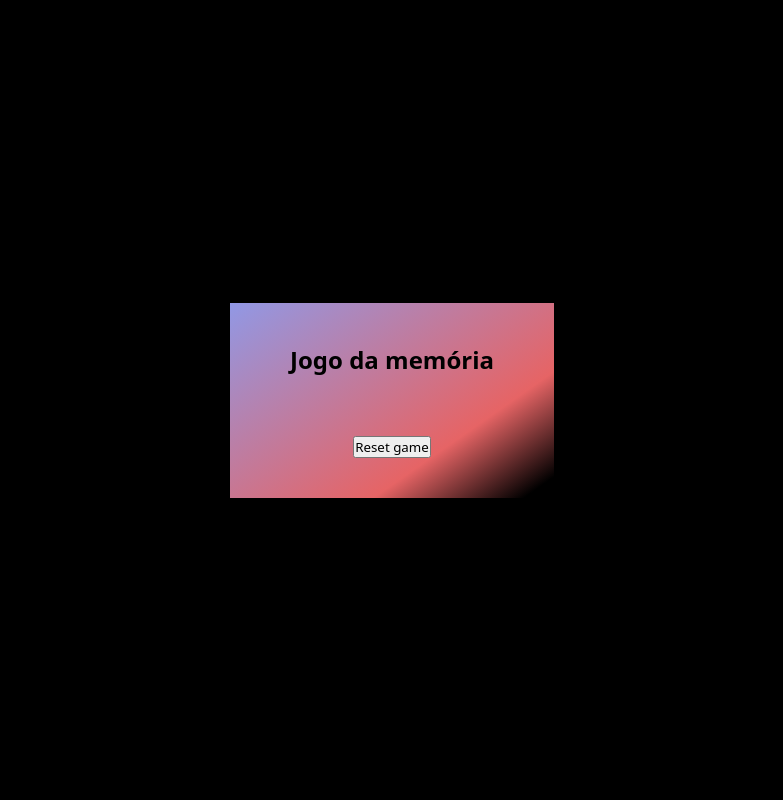
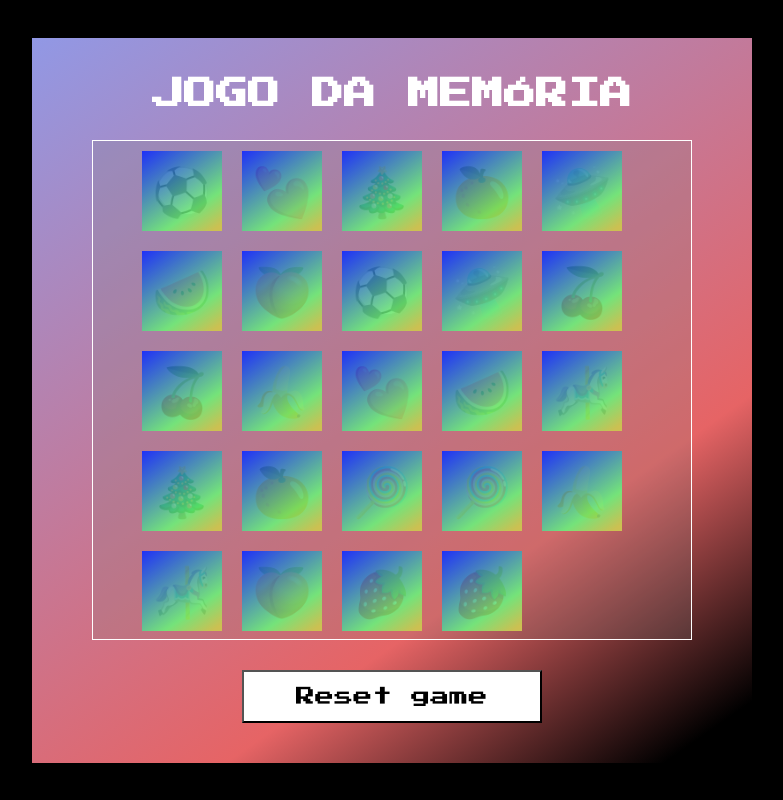
Before and after one commit to Linquest/jogo-memoria, a plain HTML site: page index.html in a window 1280 px wide. Shown: the whole page, without its empty margins (248-1031 px from the left). Drawn offline with Linux system fonts and the light colour scheme.

Commit message:
feat: funções para virar cards com css

```diff
--- a/index.html
+++ b/index.html
@@ -6,6 +6,12 @@
 		<title>Jogo da memória</title>
 		<link rel="stylesheet" href="./src/styles/reset.css" />
 		<link rel="stylesheet" href="./src/styles/main.css" />
+        <link rel="preconnect" href="https://fonts.googleapis.com" />
+		<link rel="preconnect" href="https://fonts.gstatic.com" crossorigin />
+		<link
+			href="https://fonts.googleapis.com/css2?family=Press+Start+2P&display=swap"
+			rel="stylesheet"
+		/>
 	</head>
 	<body>
 		<div class="container">
--- a/src/scripts/engine.js
+++ b/src/scripts/engine.js
@@ -0,0 +1,65 @@
+const emojis = [
+    "🛸",
+    "🛸",
+    "🎠",
+    "🎠",
+    "💕",
+    "💕",
+    "🎄",
+    "🎄",
+    "⚽",
+    "⚽",
+    "🍭",
+    "🍭",
+    "🍓",
+    "🍓",
+    "🍒",
+    "🍒",
+    "🍑",
+    "🍑",
+    "🍊",
+    "🍊",
+    "🍉",
+    "🍉",
+    "🍌",
+    "🍌",
+]
+let openCards = []
+
+// let shuffledEmojis = emojis.sort(() => Math.random() > 0.5 ? 2 : -1)
+let shuffledEmojis = emojis.sort(() => Math.random() - 0.5)
+
+for (let i = 0; i < emojis.length; i++) {
+    let card = document.createElement("div")
+    card.classList.add("card")
+    card.innerHTML = shuffledEmojis[i]
+    card.onclick = handleClick;
+    document.querySelector(".game").appendChild(card)
+}
+
+function handleClick(card) {
+    if (openCards.length < 2) {
+        this.classList.add("boxOpen")
+        openCards.push(this)
+    }
+    if (openCards.length === 2) {
+        setTimeout(checkMatch, 500)
+    }
+}
+
+function checkMatch() {
+    if (openCards[0].innerHTML === openCards[1].innerHTML) {
+        openCards[0].classList.add("boxMatch")
+        openCards[1].classList.add("boxMatch")
+        openCards = []
+    } else {
+        openCards[0].classList.remove("boxOpen")
+        openCards[1].classList.remove("boxOpen")
+        openCards = []
+    }
+
+    if (document.querySelectorAll(".boxMatch").length === emojis.length) {
+        alert("Parabéns, você ganhou!")
+        window.location.reload()
+    }
+}
--- a/src/styles/main.css
+++ b/src/styles/main.css
@@ -4,6 +4,7 @@ body {
 	align-items: center;
 	min-height: 100vh;
 	background-color: #000000;
+    user-select: none;
 }
 
 .container {
@@ -16,3 +17,79 @@ body {
 	background: linear-gradient(325deg, black 5%, #e66465 30%, #9198e5);
 	padding: 40px 60px;
 }
+
+h2 {
+	color: #fff;
+	font-size: 2rem;
+	text-transform: uppercase;
+}
+
+.reset {
+	padding: 15px 20px;
+	width: 50%;
+	color: #000000;
+	background-color: #fff;
+	font-size: 1.2rem;
+	cursor: pointer;
+}
+
+.reset:focus {
+	color: #ff0000;
+	background-color: #000000;
+}
+
+.game {
+	border: 1px solid #fff;
+	display: grid;
+	justify-content: center;
+	align-items: center;
+	grid-template-columns: repeat(5, 100px);
+	grid-template-rows: repeat(5, 100px);
+	width: 600px;
+	height: 500px;
+	gap: 0px;
+	background-color: rgba(128, 128, 128, 0.219);
+	transform-style: preserve-3d;
+	perspective: 500px;
+}
+
+.card {
+	position: relative;
+	width: 80px;
+	height: 80px;
+	display: flex;
+	font-size: 3em;
+	justify-content: center;
+	align-items: center;
+	cursor: pointer;
+	transform-style: preserve-3d;
+	transition: transform 0.5s;
+	transform: rotateY(180deg);
+	transition: 0.25s;
+	background-color: rgb(211, 211, 211);
+}
+
+.card::after {
+	content: "";
+	position: absolute;
+	inset: 0;
+	background: linear-gradient(
+		325deg,
+		rgb(204, 189, 59) 5%,
+		#64e66b 30%,
+		#0015ff
+	);
+    opacity: 0.85;
+	transition: 0.25s;
+	transform: rotateY(180deg);
+	backface-visibility: hidden;
+}
+
+.card.boxOpen {
+    transform: rotateY(0deg);
+}
+
+.boxOpen ::after,
+.boxMatch ::after {
+    transform: rotateY(180deg);
+}
```
Lines whose indentation alone changed are shown as unchanged.
